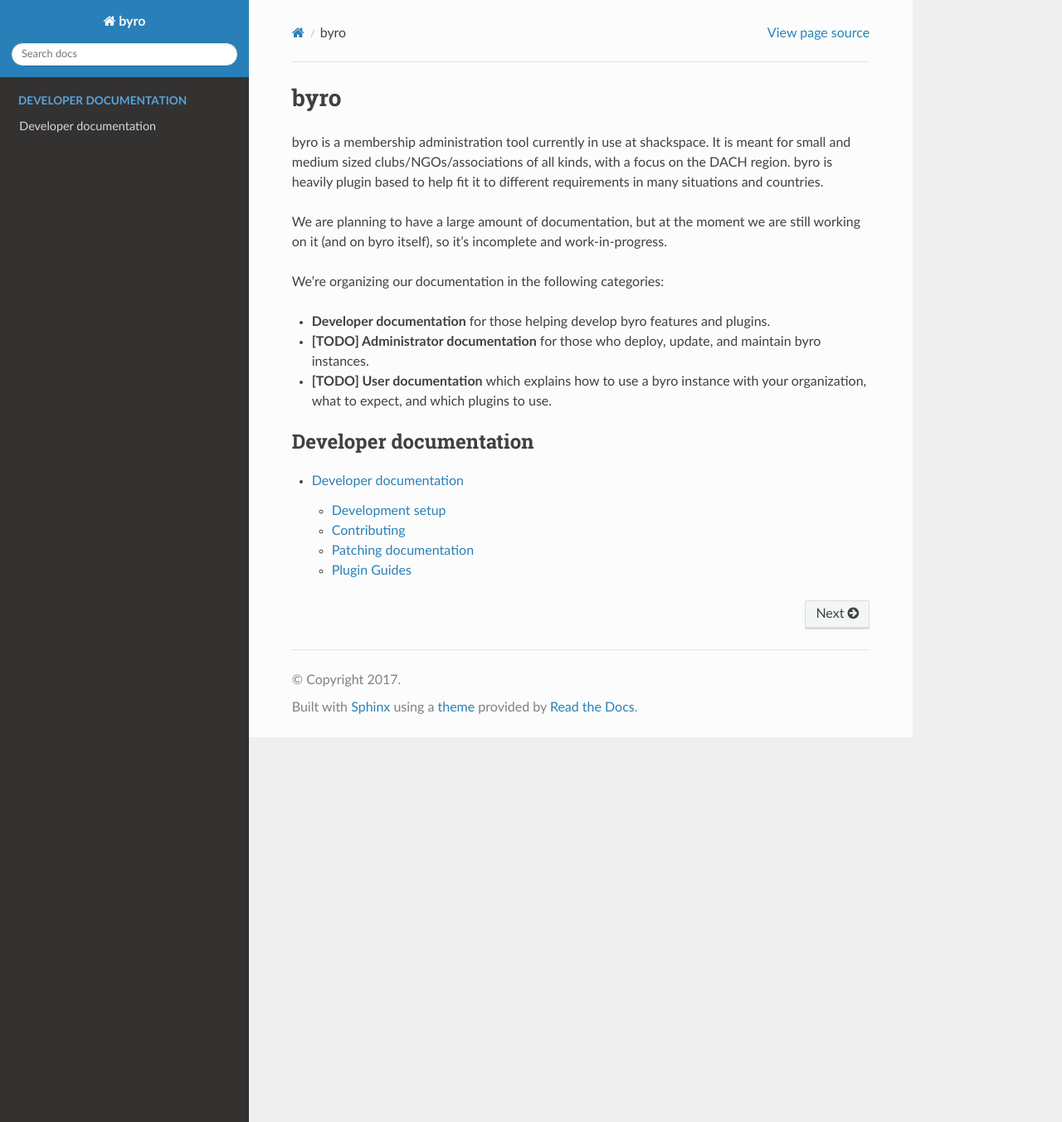
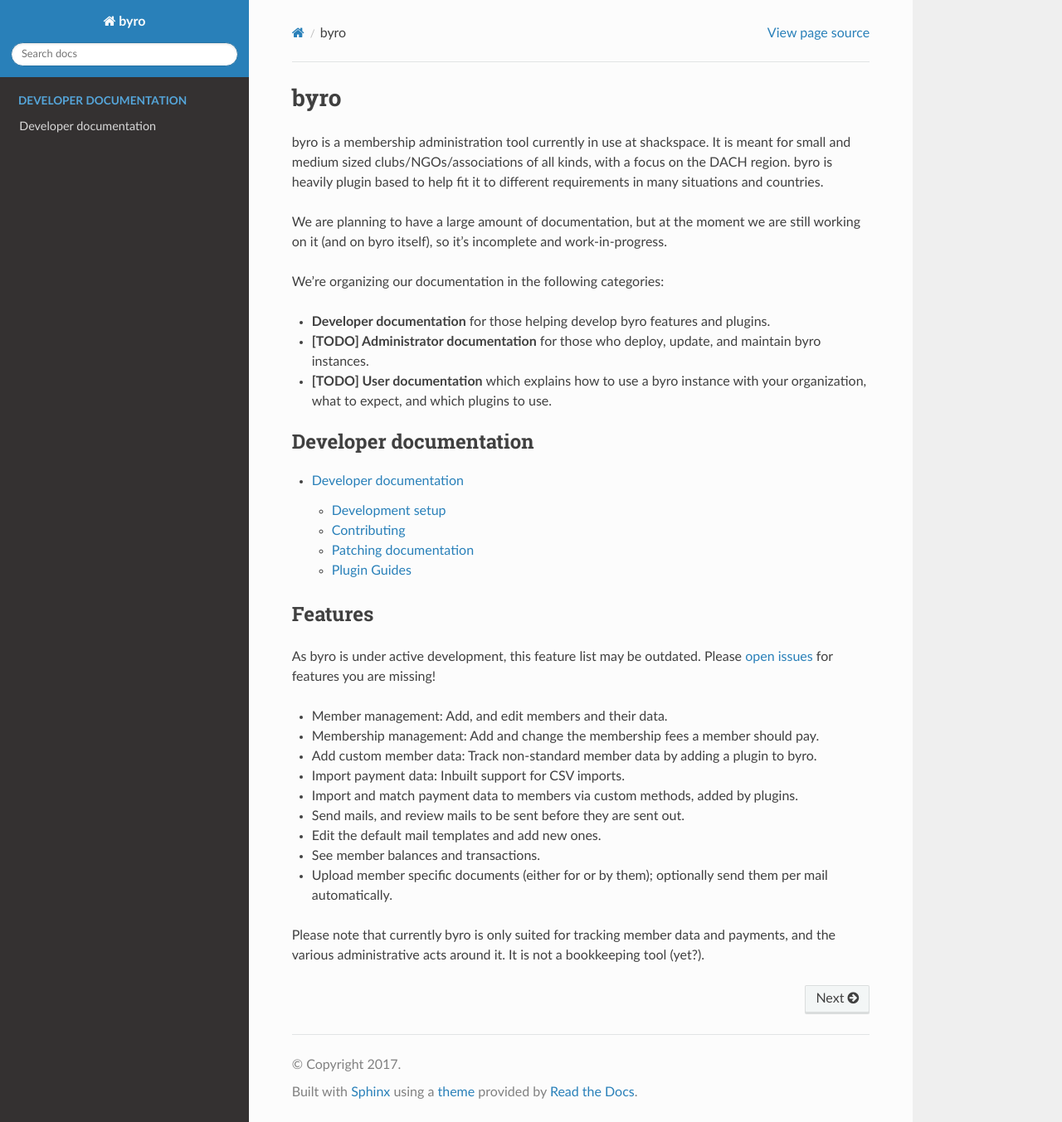
Before and after one commit to byro/byro, a Sphinx documentation site: the page built from docs/index.rst, in a window 1280 px wide and 1353 px high. Shown: the whole window at 83% size. Built offline with Sphinx 7.4.7 and the Read the Docs theme 2.0.0, drawn with Linux system fonts in a browser that asks for light colours.

Commit message:
Add tentative feature list

```diff
--- a/docs/index.rst
+++ b/docs/index.rst
@@ -22,3 +22,26 @@ We're organizing our documentation in the following categories:
    :caption: Developer documentation
 
    developer/index
+
+
+Features
+========
+
+As byro is under active development, this feature list may be outdated. Please
+`open issues`_ for features you are missing!
+
+- Member management: Add, and edit members and their data.
+- Membership management: Add and change the membership fees a member should pay.
+- Add custom member data: Track non-standard member data by adding a plugin to byro.
+- Import payment data: Inbuilt support for CSV imports.
+- Import and match payment data to members via custom methods, added by plugins.
+- Send mails, and review mails to be sent before they are sent out.
+- Edit the default mail templates and add new ones.
+- See member balances and transactions.
+- Upload member specific documents (either for or by them); optionally send them per mail automatically.
+
+Please note that currently byro is only suited for tracking member data and
+payments, and the various administrative acts around it. It is not a
+bookkeeping tool (yet?).
+
+.. _open issues: https://github.com/byro/byro/issues/new
```
